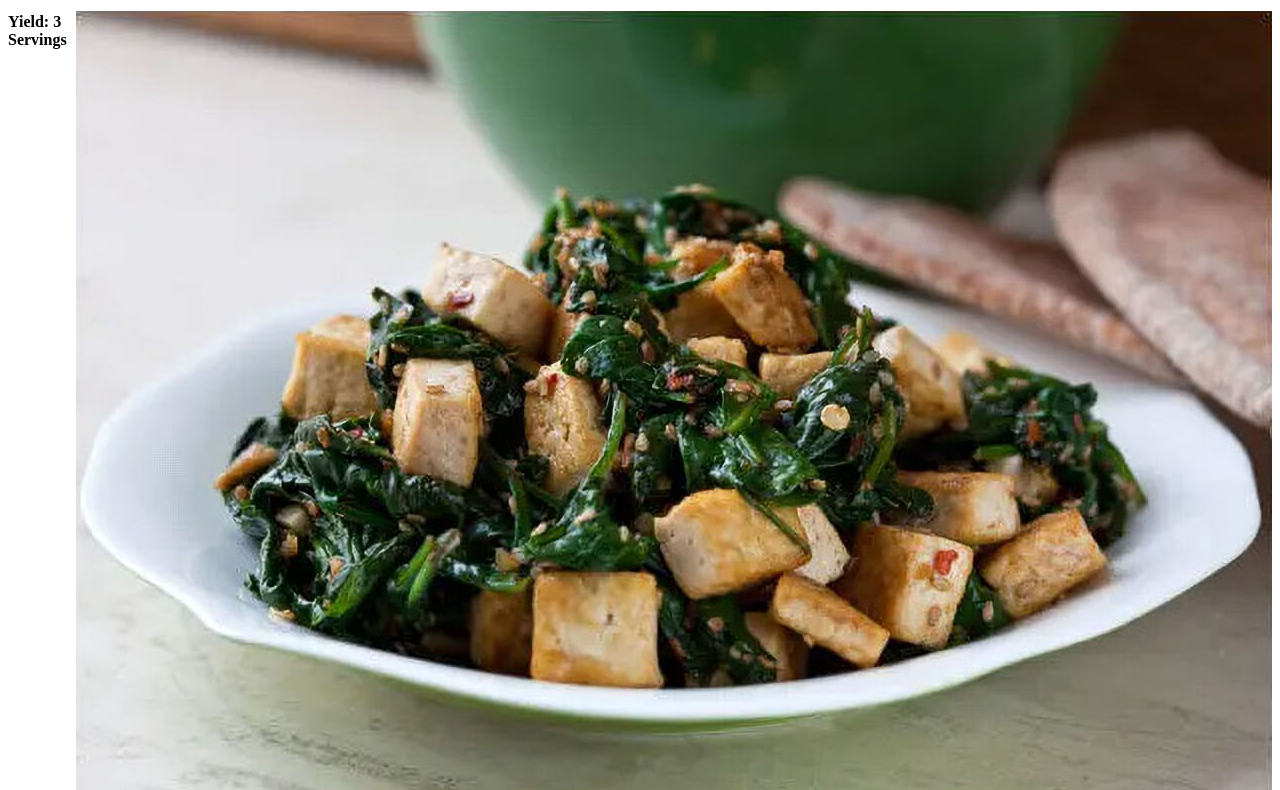
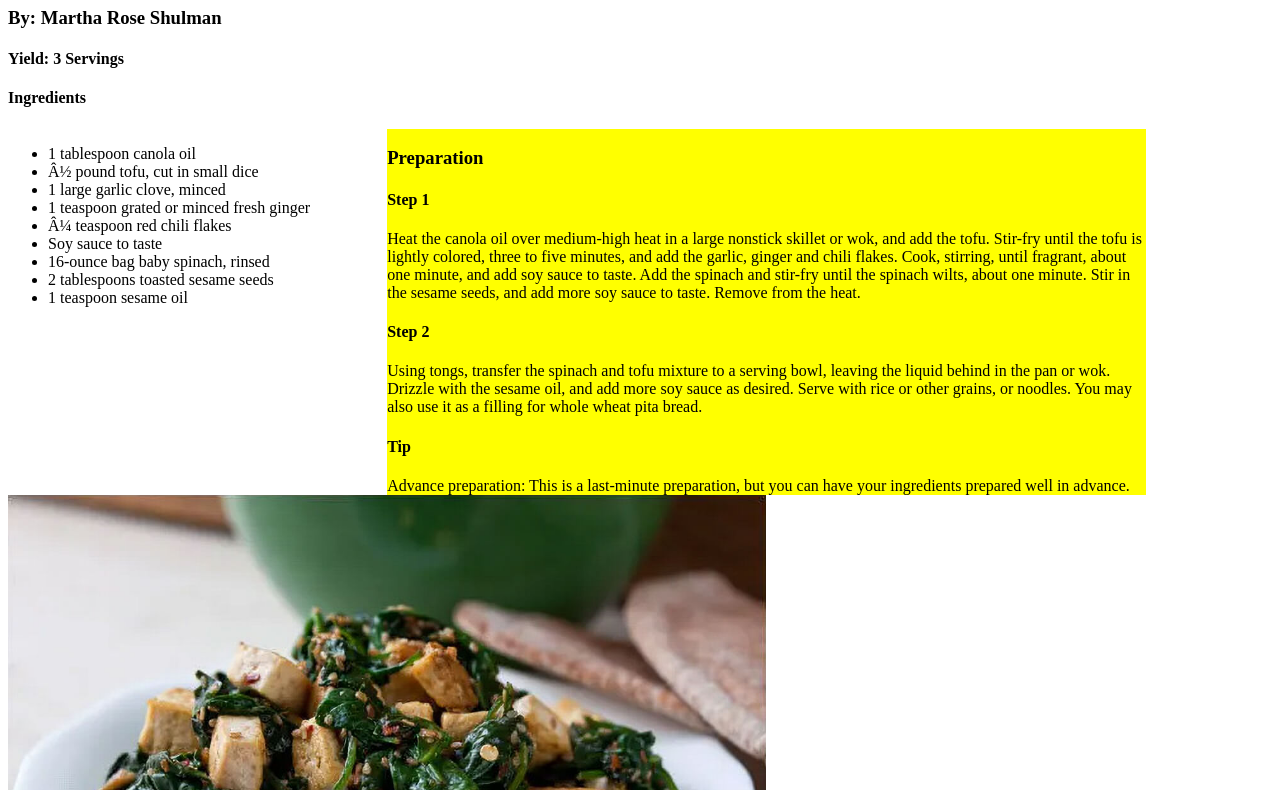
Before and after one commit to J6riddel/exercise7, a plain HTML site: page index.html in a window 1280 px wide. Shown: the part 110-900 px from the top of the page. Drawn offline with Linux system fonts and the light colour scheme.

Commit message:
columns setish

```diff
--- a/index.html
+++ b/index.html
@@ -2,31 +2,46 @@
 <html lang="eng-ca">
   <head>
     <meta charset="utc-8">
-    <title>Stir Fry Recipe</title>
+    <title >Stir Fry Recipe</title>
   </head>
+
+  <style>
+
+    #DivRight {
+    width: 60%;
+    float: left;
+    display: inline;
+  background-color: yellow
+    }
+
+    #DivLeft{
+      width: 30%;
+      display: inline;
+      float: left
+    }
+  </style>
 
   <!--This receipe is taken from https://cooking.nytimes.com/recipes/1012494-spinach-tofu-and-sesame-stir-fry -->
 
 
-  <h1>
+  <h1 style="width:30%">
     Spinach, Tofu and Sesame Stir-Fry
   </h1>
 
-  <h3>
+  <h3 style="width:30%">
     By: Martha Rose Shulman
   </h3>
 
-  <img src="recipe-photo-Enhanced-SR.jpg" alt="Spinach,Tofu and Sesame Stir-Fry" style="float:right; width:500">
 
-  <h4>
+  <h4 style="width:30%">
     Yield: 3 Servings
   </h4>
 
-  <h4>
+  <h4 style="width:30%">
     Ingredients
   </h4>
 
-  <div style="width:1200px; display:inline">
+  <div id="DivLeft">
     <ul>
       <li>1 tablespoon canola oil</li>
       <li>½ pound tofu, cut in small dice</li>
@@ -42,7 +57,9 @@
 
 
 
-    <div style="width:500px; float:right; display:inline">
+    <div id="DivRight">
+
+
     <h3>
       Preparation
     </h3>
@@ -63,4 +80,8 @@
     </h4>
     Advance preparation: This is a last-minute preparation, but you can have your ingredients prepared well in advance.
   </div>
+
+
+   <img src="recipe-photo-Enhanced-SR.jpg" alt="Spinach,Tofu and Sesame Stir-Fry" style="float:left; width:60%">
+
 </html>
```
